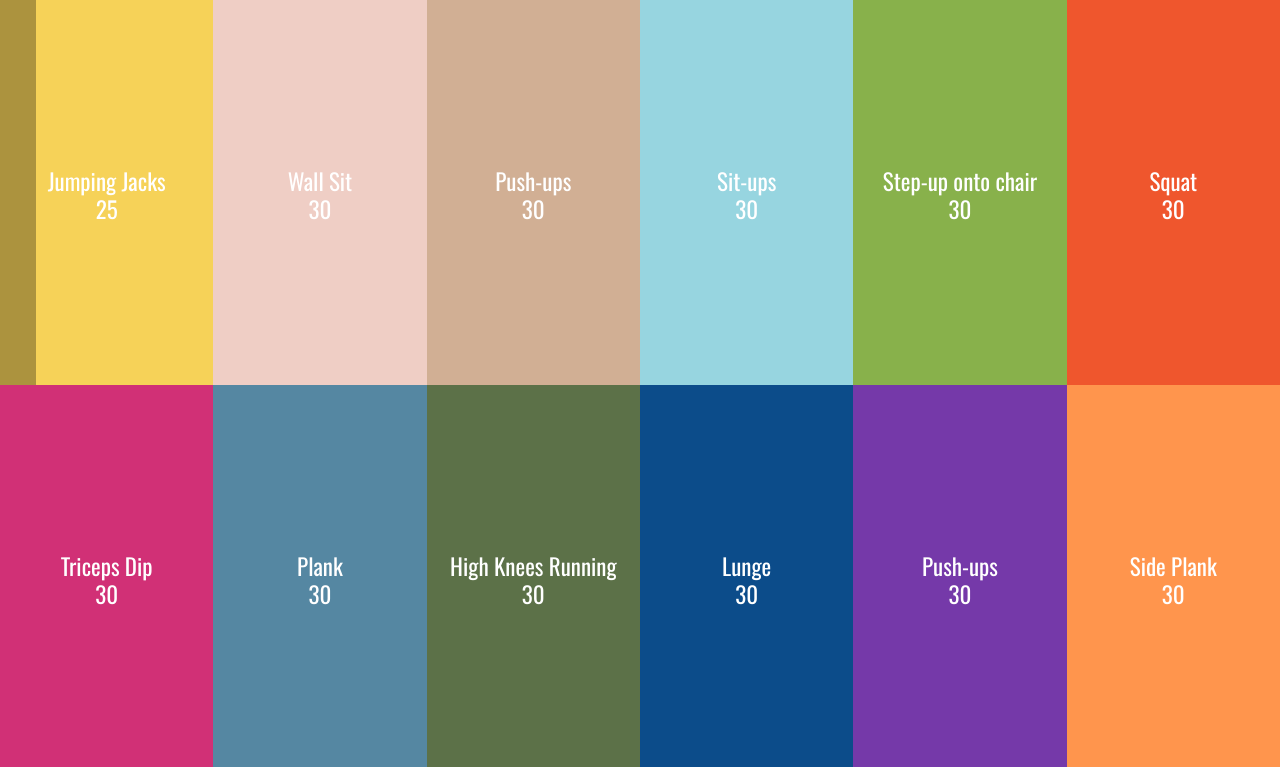
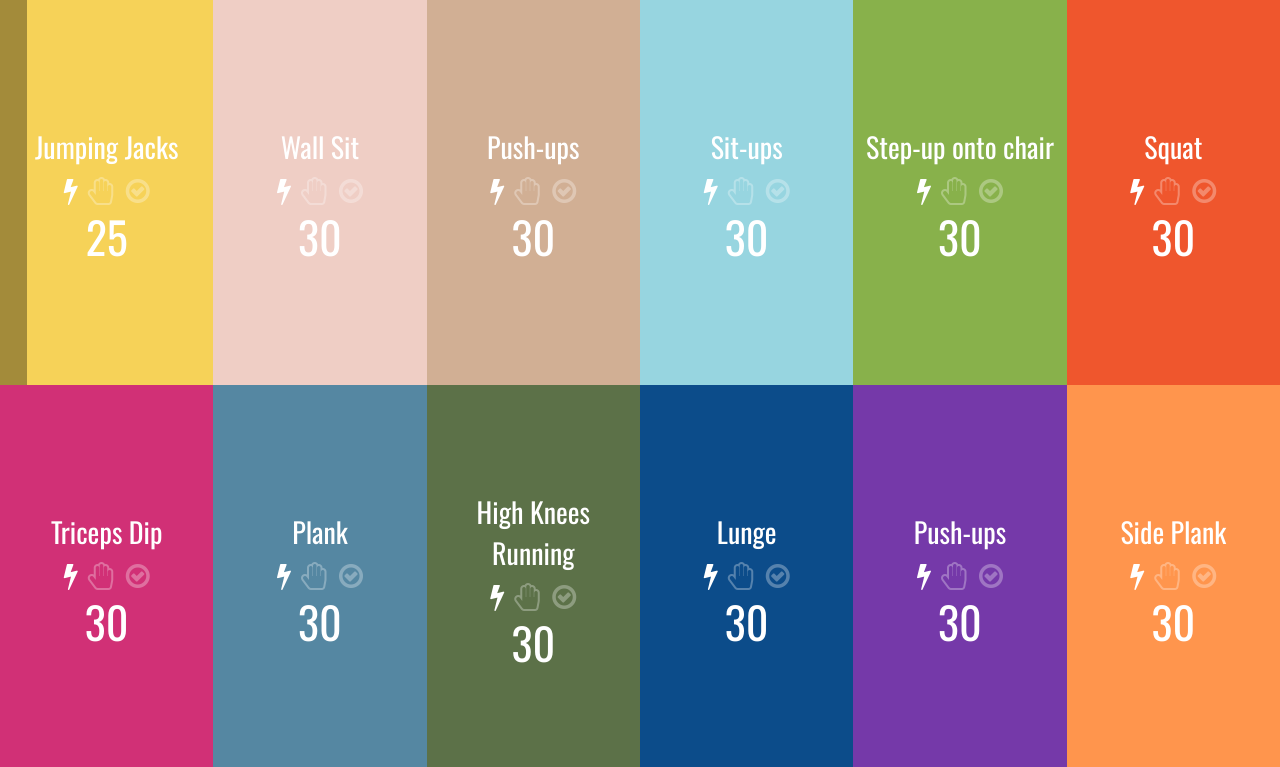
Before and after one commit to jamiehenson/7min, a website: page index.html in a window 1280 px wide. Shown: the top 767 px of the page. Drawn offline with nearby package versions, Linux system fonts and the light colour scheme.

Commit message:
Sounds, js, and icons

```diff
--- a/7min.js
+++ b/7min.js
@@ -0,0 +1,31 @@
+var click = new Audio('click.mp3');
+var bing = new Audio('bing.mp3');
+var count = 1;
+var stage = 1;
+
+function tick() {
+  setTimeout(function () {
+    if (count % 40 < 30 && count % 40 > 0) {
+      click.play();
+    } else if (count % 40 == 30) {
+      document.querySelector('.stage-' + stage + ' .timer').classList.toggle('off')
+      document.querySelector('.stage-' + stage + ' .rest').classList.toggle('on')
+      bing.play();
+    } else if (count % 40 == 0) {
+      document.querySelector('.stage-' + stage + ' .rest').classList.toggle('on')
+      document.querySelector('.stage-' + stage + ' .done').classList.toggle('on')
+      stage++;
+    }
+    count++;
+    tick();
+  }, 1000);
+}
+
+document.querySelector('.mute').addEventListener('click', function() {
+  click.volume = click.volume == 1 ? 0 : 1;
+  bing.volume = bing.volume == 1 ? 0 : 1;
+  this.classList.toggle('fa-volume-up');
+  this.classList.toggle('fa-volume-off');
+});
+
+tick();
--- a/7min.scss
+++ b/7min.scss
@@ -6,8 +6,9 @@ html, body {
   width: 100%;
   height: 100%;
   color: #FFF;
-  font-size: 1.2em;
   font-family: 'Oswald', 'Helvetica', 'sans-serif';
+  font-size: 16px;
+  background: #333;
 }
 
 * {
@@ -35,19 +36,33 @@ html, body {
   .stage {
     position: relative;
     display: flex;
-    flex-direction: column;
     padding: 5px;
-    width: calc(100% / 6);
-    height: 50%;
     text-align: center;
-
+    transition: 0.5s all;
     align-items: center;
     justify-content: center;
 
-    @media(max-width: 600px) {
+    @media(min-width: 769px) {
+      flex-direction: column;
+      width: calc(100% / 6);
+      height: 50%;
+      font-size: 28px;
+      .stage-title, .icons {
+        padding: 0 5px 10px;
+      }
+      .counter {
+        font-size: 44px;
+      }
+    }
+
+    @media(max-width: 768px) {
       flex-direction: row;
       width: 100%;
       height: initial;
+      font-size: 19px;
+      .stage-title, .icons {
+        padding: 0 5px;
+      }
     }
 
     &:before {
@@ -59,14 +74,34 @@ html, body {
       height: 100%;
       background: rgba(0, 0, 0, 0.3);
       content: '';
-      transition: opacity 0.45s;
-      animation: progress 30s linear;
+      animation: progress 40s linear;
       animation-fill-mode: forwards;
     }
 
     .stage-title {
       position: relative;
       z-index: 10;
+    }
+
+    .icons {
+      display: flex;
+      z-index: 10;
+      .fa {
+        padding: 0 5px;
+        position: relative;
+      }
+      .timer {
+        opacity: 1;
+        &.off {
+          opacity: 0.3;
+        }
+      }
+      .done, .rest {
+        opacity: 0.3;
+        &.on {
+          opacity: 1;
+        }
+      }
     }
 
     .counter {
@@ -76,10 +111,10 @@ html, body {
 
       &:after {
         position: relative;
-        content: '30\A 29\A 28\A 27\A 26\A 25\A 24\A 23\A 22\A 21\A 20\A 19\A 18\A 17\A 16\A 15\A 14\A 13\A 12\A 11\A 10\A 9\A 8\A 7\A 6\A 5\A 4\A 3\A 2\A 1\A 0\A';
+        content: '30\A 29\A 28\A 27\A 26\A 25\A 24\A 23\A 22\A 21\A 20\A 19\A 18\A 17\A 16\A 15\A 14\A 13\A 12\A 11\A 10\A 9\A 8\A 7\A 6\A 5\A 4\A 3\A 2\A 1\A 10\A 9\A 8\A 7\A 6\A 5\A 4\A 3\A 2\A 1\A';
         white-space: pre;
-        animation: counter steps(30);
-        animation-duration: 30s;
+        animation: counter steps(40);
+        animation-duration: 40s;
         animation-play-state: running;
         animation-fill-mode: forwards;
       }
@@ -108,7 +143,7 @@ html, body {
     flex: 1;
     margin: 0;
     padding-left: 10px;
-    font-size: 0.6em;
+    font-size: 16px;
   }
 
   .buttons {
@@ -119,7 +154,12 @@ html, body {
     justify-content: flex-end;
 
     i {
-      padding: 0 5px;
+      padding: 0 10px;
+      font-size: 20px;
+      &:hover {
+        color: lightgrey;
+        cursor: pointer;
+      }
     }
 
     a {
@@ -136,16 +176,29 @@ html, body {
   }
 
   to {
-    top: -30em;
+    top: -40em;
   }
 }
 
 @keyframes progress {
-  from {
+  0% {
     width: 0;
   }
 
-  to {
+  75% {
+    background-color: rgba(0,0,0,0.5);
+  }
+
+  76% {
+    background-color: rgba(red, 0.5);
+  }
+
+  99% {
+    background-color: rgba(red, 0.5);
+  }
+
+  100% {
     width: 100%;
+    background-color: rgba(green, 0.75);
   }
 }
--- a/index.html
+++ b/index.html
@@ -4,7 +4,6 @@
   <meta charset="utf-8">
   <title>Simple 7 Minute Workout</title>
   <link rel="stylesheet" href="7min.css">
-  <script href="7min.js"></script>
   <link href="https://fonts.googleapis.com/css?family=Oswald" rel="stylesheet">
   <link rel="stylesheet" href="https://maxcdn.bootstrapcdn.com/font-awesome/4.7.0/css/font-awesome.min.css">
   <!--[if IE]>
@@ -21,62 +20,122 @@
     <div class="stages">
       <div class="stage stage-1">
         <span class="stage-title">Jumping Jacks</span>
+        <span class="icons">
+          <i class="fa fa-flash timer"></i>
+          <i class="fa fa-hand-paper-o rest"></i>
+          <i class="fa fa-check-circle-o done"></i>
+        </span>
         <span class="counter"></span>
       </div>
       <div class="stage stage-2">
         <span class="stage-title">Wall Sit</span>
+        <span class="icons">
+          <i class="fa fa-flash timer"></i>
+          <i class="fa fa-hand-paper-o rest"></i>
+          <i class="fa fa-check-circle-o done"></i>
+        </span>
         <span class="counter"></span>
       </div>
       <div class="stage stage-3">
         <span class="stage-title">Push-ups</span>
+        <span class="icons">
+          <i class="fa fa-flash timer"></i>
+          <i class="fa fa-hand-paper-o rest"></i>
+          <i class="fa fa-check-circle-o done"></i>
+        </span>
         <span class="counter"></span>
       </div>
       <div class="stage stage-4">
         <span class="stage-title">Sit-ups</span>
+        <span class="icons">
+          <i class="fa fa-flash timer"></i>
+          <i class="fa fa-hand-paper-o rest"></i>
+          <i class="fa fa-check-circle-o done"></i>
+        </span>
         <span class="counter"></span>
       </div>
       <div class="stage stage-5">
         <span class="stage-title">Step-up onto chair</span>
+        <span class="icons">
+          <i class="fa fa-flash timer"></i>
+          <i class="fa fa-hand-paper-o rest"></i>
+          <i class="fa fa-check-circle-o done"></i>
+        </span>
         <span class="counter"></span>
       </div>
       <div class="stage stage-6">
         <span class="stage-title">Squat</span>
+        <span class="icons">
+          <i class="fa fa-flash timer"></i>
+          <i class="fa fa-hand-paper-o rest"></i>
+          <i class="fa fa-check-circle-o done"></i>
+        </span>
         <span class="counter"></span>
       </div>
       <div class="stage stage-7">
         <span class="stage-title">Triceps Dip</span>
+        <span class="icons">
+          <i class="fa fa-flash timer"></i>
+          <i class="fa fa-hand-paper-o rest"></i>
+          <i class="fa fa-check-circle-o done"></i>
+        </span>
         <span class="counter"></span>
       </div>
       <div class="stage stage-8">
         <span class="stage-title">Plank</span>
+        <span class="icons">
+          <i class="fa fa-flash timer"></i>
+          <i class="fa fa-hand-paper-o rest"></i>
+          <i class="fa fa-check-circle-o done"></i>
+        </span>
         <span class="counter"></span>
       </div>
       <div class="stage stage-9">
         <span class="stage-title">High Knees Running</span>
+        <span class="icons">
+          <i class="fa fa-flash timer"></i>
+          <i class="fa fa-hand-paper-o rest"></i>
+          <i class="fa fa-check-circle-o done"></i>
+        </span>
         <span class="counter"></span>
       </div>
       <div class="stage stage-10">
         <span class="stage-title">Lunge</span>
+        <span class="icons">
+          <i class="fa fa-flash timer"></i>
+          <i class="fa fa-hand-paper-o rest"></i>
+          <i class="fa fa-check-circle-o done"></i>
+        </span>
         <span class="counter"></span>
       </div>
       <div class="stage stage-11">
         <span class="stage-title">Push-ups</span>
+        <span class="icons">
+          <i class="fa fa-flash timer"></i>
+          <i class="fa fa-hand-paper-o rest"></i>
+          <i class="fa fa-check-circle-o done"></i>
+        </span>
         <span class="counter"></span>
       </div>
       <div class="stage stage-12">
         <span class="stage-title">Side Plank</span>
+        <span class="icons">
+          <i class="fa fa-flash timer"></i>
+          <i class="fa fa-hand-paper-o rest"></i>
+          <i class="fa fa-check-circle-o done"></i>
+        </span>
         <span class="counter"></span>
       </div>
     </div>
     <div class="info">
       <h1>Simple 7 Minute Workout</h1>
       <div class="buttons">
-        <i class="fa fa-pause"></i>
-        <i class="fa fa-volume-up"></i>
+        <i class="fa fa-volume-up mute"></i>
         <a href="https://twitter.com/HensonJamie" target="_blank"><i class="fa fa-at"></i></a>
       </div>
     </div>
   </div>
 
+  <script src="7min.js"></script>
 </body>
 </html>
```
Also changed, not shown: 7min.css, 2 other files.
